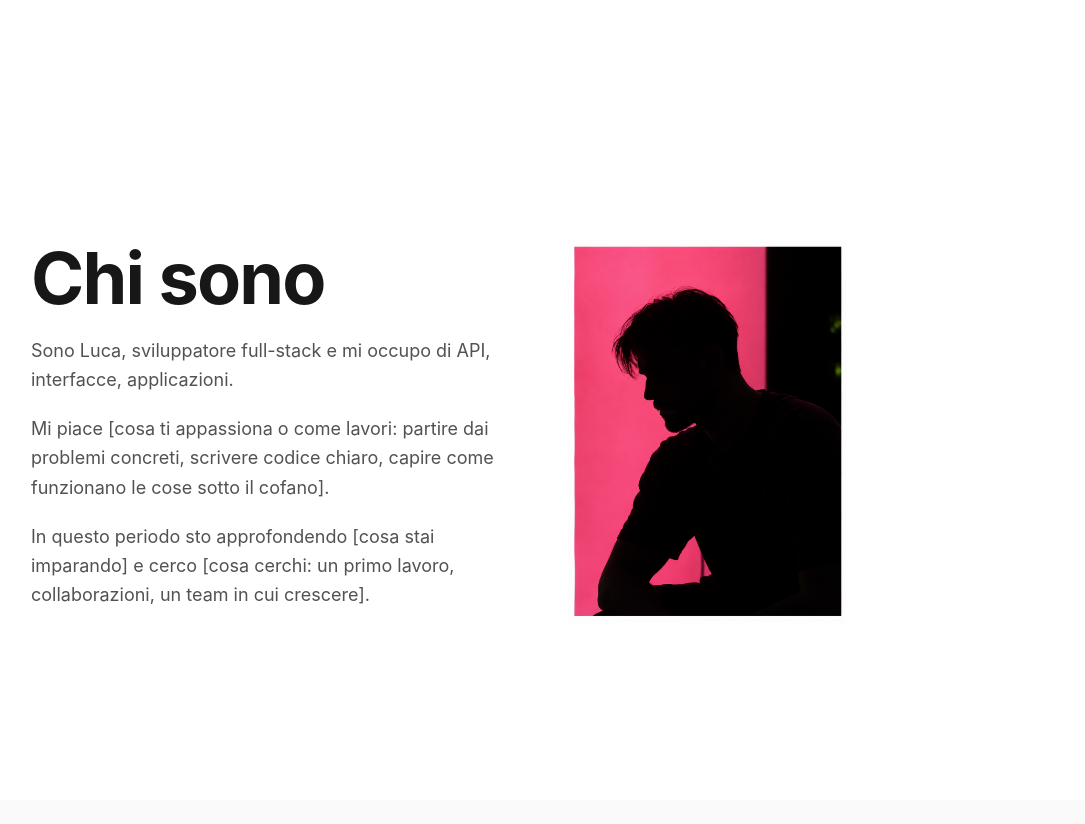
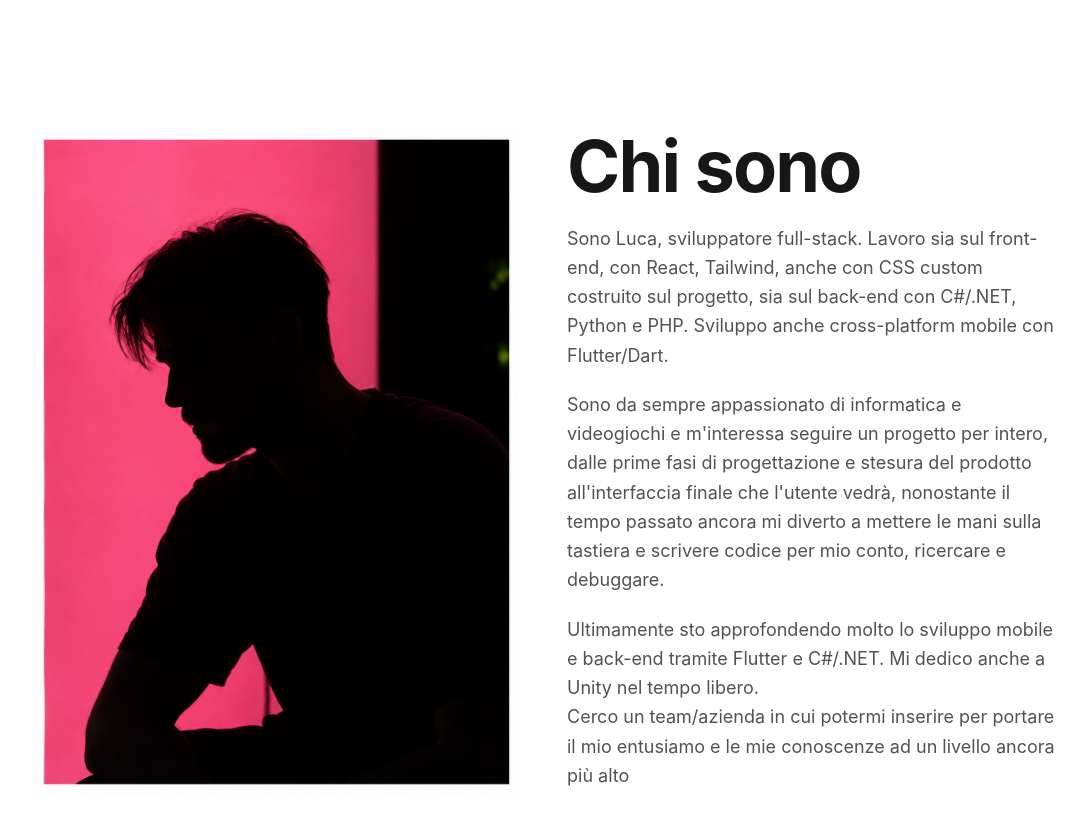
Before and after one commit to Liukhs/Portfolio, a React (Vite) app: page / in a window 1280 px wide. Shown: the part 800-1624 px from the top of the page, without its empty margins (97-1182 px from the left). Built offline with nearby package versions, Linux system fonts and the light colour scheme.

Commit message:
Sezione about me completata e scroolSmooth impostato anche per i link del menu

```diff
--- a/src/components/layouts/Navbar.jsx
+++ b/src/components/layouts/Navbar.jsx
@@ -1,5 +1,10 @@
 import { useState } from 'react'
 import { NavBarButton } from '../ui/Button'
+
+import { ScrollSmoother } from 'gsap/ScrollSmoother';
+
+
+
 
 export default function Navbar() {
   const [isOpen, setIsOpen] = useState(false)
@@ -9,6 +14,14 @@ export default function Navbar() {
     { name: 'Progetti', href: '#projects' },
     { name: 'Contatti', href: '#contact' },
   ]
+
+  const HandleClick = (event, target) =>{
+    const smoother = ScrollSmoother.get();
+    if(!smoother) return;
+
+    event.preventDefault();
+    smoother.scrollTo(target, true);
+  }
 
   return (
     <nav className="fixed top-0 left-0 w-full bg-white backdrop-blur-md border-b border-slate-800/80 z-40" data-lag="0">
@@ -26,6 +39,7 @@ export default function Navbar() {
               key={link.name}
               href={link.href}
               className="text-sm font-medium text-black hover:text-cyan-400 transition"
+              onClick={(event) => HandleClick(event, link.href)}
             >
               {link.name}
             </a>
--- a/src/sections/About.jsx
+++ b/src/sections/About.jsx
@@ -10,31 +10,30 @@ export default function About() {
 
 
         <div className="mt-12 grid gap-12 md:grid-cols-2">
+          <div>
+            <img src={foto} alt="" className='h-full object-fill '/>
+          </div>
           {/* Colonna sinistra: testo */}
           <div className="space-y-5 text-lg leading-relaxed text-neutral-600">
             <h2 className="text-5xl leading-[1.05] font-bold tracking-tight text-neutral-900 sm:text-6xl md:text-7xl">
               Chi sono
             </h2>
             <p>
-              Sono Luca, sviluppatore full-stack e mi occupo di
-              API, interfacce, applicazioni.
+              Sono Luca, sviluppatore full-stack. Lavoro sia sul front-end, con React, Tailwind, anche con CSS custom costruito sul progetto, sia sul back-end con C#/.NET, Python e PHP.
+              Sviluppo anche cross-platform mobile con Flutter/Dart.
             </p>
             <p>
-              Mi piace [cosa ti appassiona o come lavori: partire dai
-              problemi concreti, scrivere codice chiaro, capire come
-              funzionano le cose sotto il cofano].
+              Sono da sempre appassionato di informatica e videogiochi e m'interessa seguire un progetto per intero, dalle prime fasi di progettazione e stesura del prodotto all'interfaccia finale che l'utente vedrà,
+              nonostante il tempo passato ancora mi diverto a mettere le mani sulla tastiera e scrivere codice per mio conto, ricercare e debuggare.
             </p>
             <p>
-              In questo periodo sto approfondendo [cosa stai imparando] e
-              cerco [cosa cerchi: un primo lavoro, collaborazioni, un
-              team in cui crescere].
+              Ultimamente sto approfondendo molto lo sviluppo mobile e back-end tramite Flutter e C#/.NET. Mi dedico anche a Unity nel tempo libero.
+              <br /> Cerco un team/azienda in cui potermi inserire per portare il mio entusiamo e le mie conoscenze ad un livello ancora più alto
             </p>
           </div>
 
           {/* Colonna destra: Fotografia/Avatar*/}
-          <div>
-            <img src={foto} alt="" className='h-full object-fill max-h-96'/>
-          </div>
+
         </div>
       </div>
     </section>
```
Also changed, not shown: 1 other file (tests, documents, lock files or other folders).
